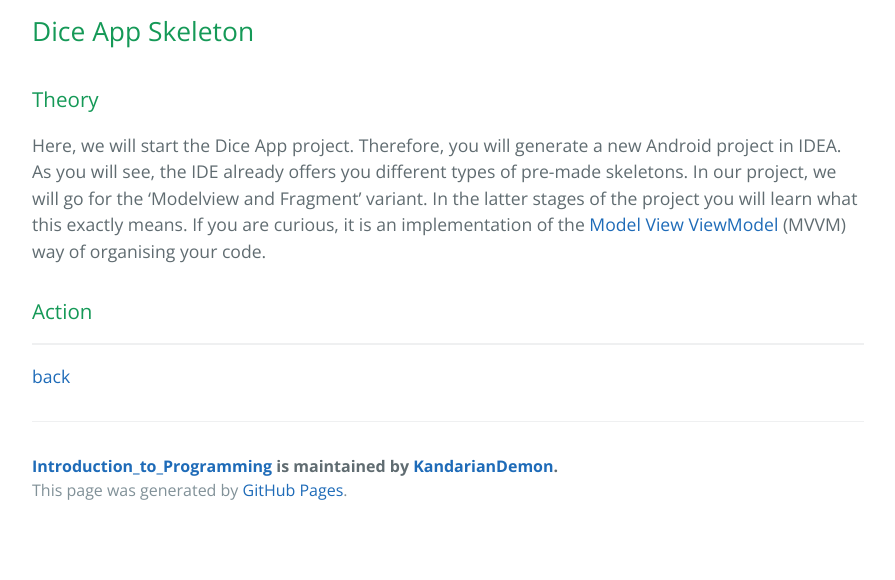
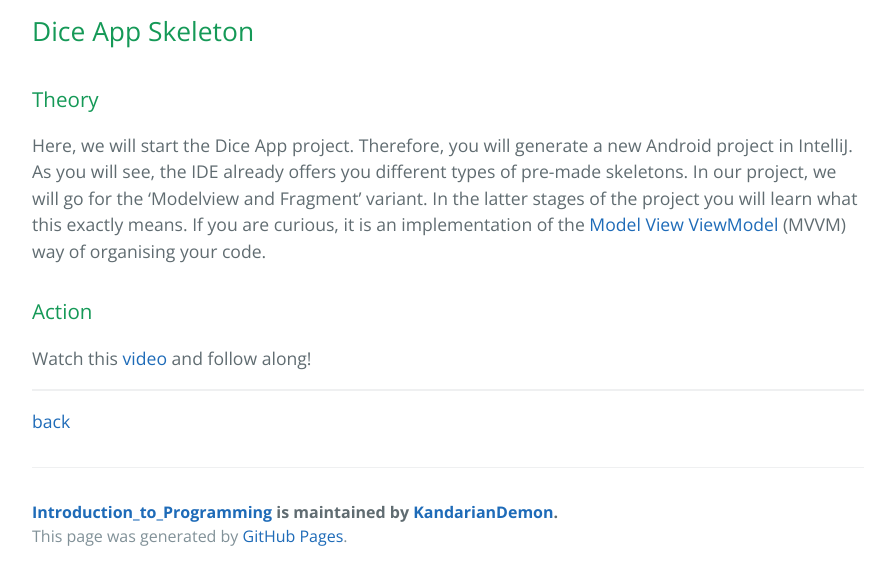
Before and after one commit to KandarianDemon/Introduction_to_Programming, a Jekyll site: the page built from DiceApp/emptyproject.md, in a window 1280 px wide. Shown: the part 358-938 px from the top of the page, without its empty margins (192-1087 px from the left). Built offline with Jekyll 4.4.1, drawn with Linux system fonts in a browser that asks for light colours; our own code applies the rules of GitHub Pages for plain Markdown files; the repository's description, which GitHub fills in, is left out; before the commit the page ends 900 px from its top, so only the background shows below that.

Commit message:
Link to video

```diff
--- a/DiceApp/emptyproject.md
+++ b/DiceApp/emptyproject.md
@@ -1,14 +1,12 @@
 ## Dice App Skeleton
 
 ### Theory
-Here, we will start the Dice App project. Therefore, you will generate a new Android project in IDEA. As you will see,
-the IDE already offers you different types of pre-made skeletons. In our project, we will go for the
-'Modelview and Fragment' variant. In the latter stages of the project you will learn what this exactly means. If you are curious,
-it is an implementation of the [Model View ViewModel](https://en.wikipedia.org/wiki/Model%E2%80%93view%E2%80%93viewmodel)
-(MVVM) way of organising your code.
+Here, we will start the Dice App project. Therefore, you will generate a new Android project in IntelliJ. As you will see, the IDE already offers you different types of pre-made skeletons. In our project, we will go for the 'Modelview and Fragment' variant. In the latter stages of the project you will learn what this exactly means. If you are curious, it is an implementation of the [Model View ViewModel](https://en.wikipedia.org/wiki/Model%E2%80%93view%E2%80%93viewmodel) (MVVM) way of organising your code.
 
 ### Action
 
+Watch this [video](https://www.youtube.com/watch?v=vPW6ie9p6jA&list=PLuybLXH6lvUE46CbWWTXahSdi7DVlDuso&index=1) and follow along!
+
 ---
 
-[back](../)
+[back](../README.md)
```
Also changed, not shown: README.md (+10 -9 lines).
